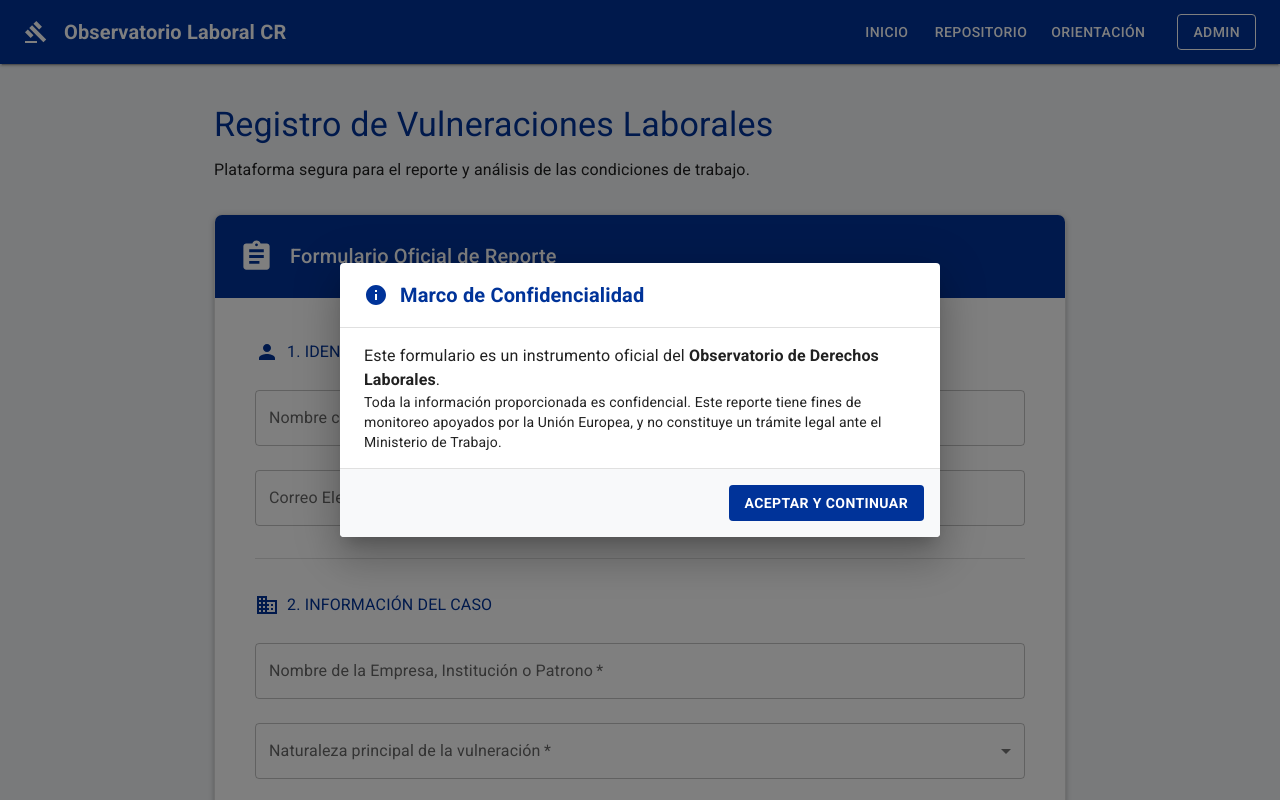
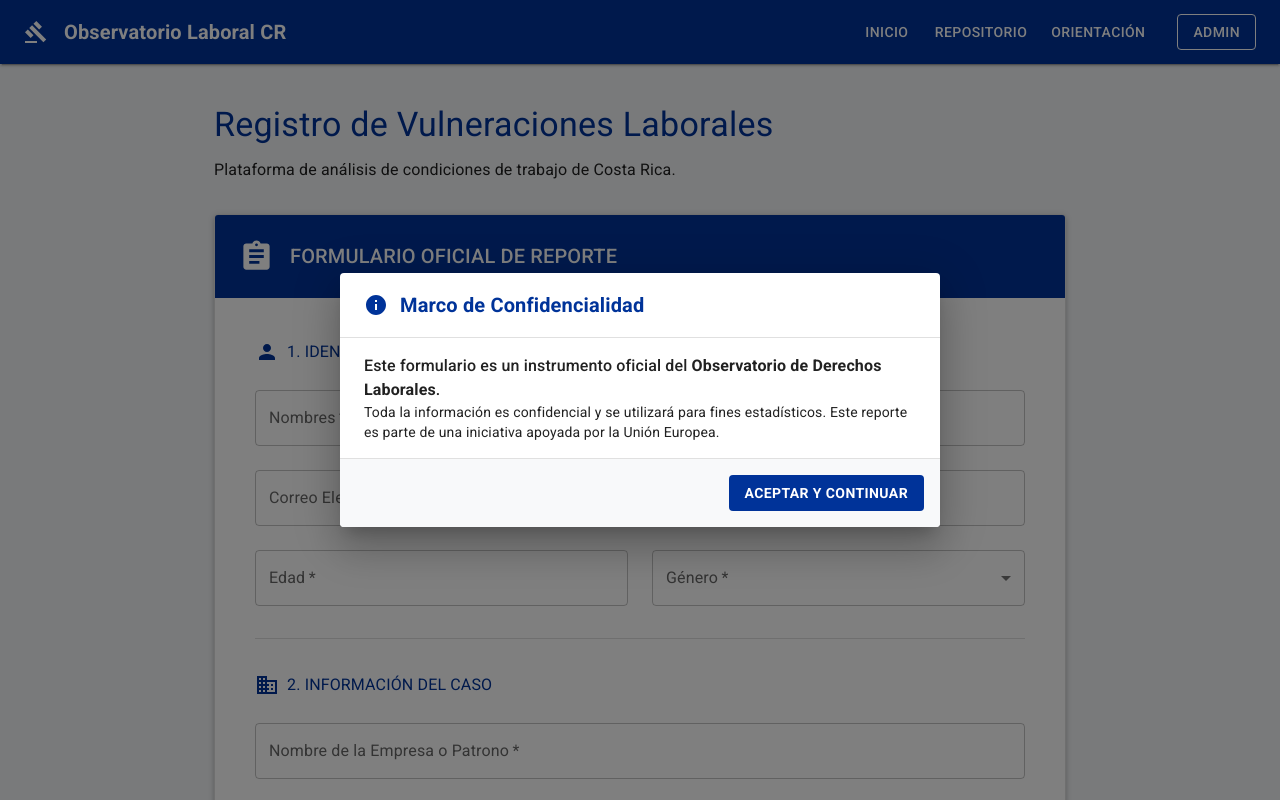
Before and after one commit to iiresodh-cr/Observatorio-laboral-frontend, a React (Vite) app: page /denuncia in a window 1280 px wide. Shown: the top 800 px of the page. Built offline with nearby package versions, Linux system fonts and the light colour scheme.

Commit message:
nombres y apellidos

```diff
--- a/src/pages/Denuncia.jsx
+++ b/src/pages/Denuncia.jsx
@@ -32,7 +32,14 @@ export default function Denuncia() {
   const [resultModal, setResultModal] = useState({ open: false, title: '', message: '' });
 
   const [formData, setFormData] = useState({
-    nombre: '', empresa: '', email: '', edad: '', genero: '', tipoDenuncia: '', descripcion: ''
+    nombres: '',
+    apellidos: '',
+    empresa: '',
+    email: '',
+    edad: '',
+    genero: '',
+    tipoDenuncia: '',
+    descripcion: ''
   });
 
   const handleFormChange = (e) => {
@@ -44,28 +51,28 @@ export default function Denuncia() {
     setResultModal({
       open: true,
       title: 'Reporte Registrado Exitosamente',
-      message: 'Su información ha sido procesada de manera segura por el sistema del Observatorio.'
+      message: 'Su información ha sido procesada de manera segura para el análisis estadístico del Observatorio.'
     });
-    setFormData({ nombre: '', empresa: '', email: '', edad: '', genero: '', tipoDenuncia: '', descripcion: '' });
+    setFormData({ nombres: '', apellidos: '', empresa: '', email: '', edad: '', genero: '', tipoDenuncia: '', descripcion: '' });
   };
 
   return (
     <Container maxWidth="md" sx={{ mt: 5, mb: 8 }}>
-      {/* Modal Informativo */}
-      <Dialog open={openModal} onClose={() => setOpenModal(false)} PaperProps={{ sx: { borderRadius: 2 } }}>
+      {/* Modal Informativo Institucional */}
+      <Dialog open={openModal} onClose={() => setOpenModal(false)} PaperProps={{ sx: { borderRadius: 1 } }}>
         <DialogTitle sx={{ display: 'flex', alignItems: 'center', gap: 1.5, color: 'primary.main', fontWeight: 'bold' }}>
           <InfoIcon /> Marco de Confidencialidad
         </DialogTitle>
         <DialogContent dividers>
-          <Typography variant="body1" paragraph>
+          <Typography variant="body1" paragraph sx={{ fontWeight: 500 }}>
             Este formulario es un instrumento oficial del <strong>Observatorio de Derechos Laborales</strong>.
           </Typography>
           <Typography variant="body2" color="text.secondary">
-            Toda la información proporcionada es confidencial. Este reporte tiene fines de monitoreo apoyados por la Unión Europea, y no constituye un trámite legal ante el Ministerio de Trabajo.
+            Toda la información es confidencial y se utilizará para fines estadísticos. Este reporte es parte de una iniciativa apoyada por la Unión Europea.
           </Typography>
         </DialogContent>
         <DialogActions sx={{ p: 2, bgcolor: '#f8f9fa' }}>
-          <Button onClick={() => setOpenModal(false)} variant="contained" color="primary" disableElevation sx={{ fontWeight: 'bold' }}>
+          <Button onClick={() => setOpenModal(false)} variant="contained" disableElevation sx={{ fontWeight: 'bold', borderRadius: 1 }}>
             ACEPTAR Y CONTINUAR
           </Button>
         </DialogActions>
@@ -76,149 +83,99 @@ export default function Denuncia() {
         <DialogTitle sx={{ fontWeight: 'bold', color: 'primary.main' }}>{resultModal.title}</DialogTitle>
         <DialogContent><Typography>{resultModal.message}</Typography></DialogContent>
         <DialogActions sx={{ p: 2 }}>
-          <Button onClick={() => setResultModal({ ...resultModal, open: false })} variant="contained" disableElevation>
+          <Button onClick={() => setResultModal({ ...resultModal, open: false })} variant="contained" disableElevation sx={{ borderRadius: 1 }}>
             CERRAR
           </Button>
         </DialogActions>
       </Dialog>
 
-      {/* Encabezado */}
       <Box sx={{ mb: 4 }}>
         <Typography variant="h4" color="primary" fontWeight="800" gutterBottom>
           Registro de Vulneraciones Laborales
         </Typography>
         <Typography variant="body1" color="text.secondary">
-          Plataforma segura para el reporte y análisis de las condiciones de trabajo.
+          Plataforma de análisis de condiciones de trabajo de Costa Rica.
         </Typography>
       </Box>
 
-      {/* Formulario */}
-      <Paper elevation={3} sx={{ borderRadius: 2, overflow: 'hidden', border: '1px solid #e0e0e0' }}>
-
+      <Paper elevation={3} sx={{ borderRadius: 1, overflow: 'hidden', border: '1px solid #e0e0e0' }}>
         <Box sx={{ p: 3, bgcolor: '#003399', color: 'white', display: 'flex', alignItems: 'center', gap: 2 }}>
           <AssignmentIcon fontSize="large" />
-          <Box>
-            <Typography variant="h6" fontWeight="bold">Formulario Oficial de Reporte</Typography>
-          </Box>
+          <Typography variant="h6" fontWeight="bold">FORMULARIO OFICIAL DE REPORTE</Typography>
         </Box>
 
         <Box component="form" onSubmit={handleFormSubmit} sx={{ p: { xs: 3, md: 5 }, bgcolor: '#ffffff' }}>
-
           <Stack spacing={4}>
 
-            {/* SECCIÓN 1 */}
+            {/* SECCIÓN 1: IDENTIFICACIÓN */}
             <Box>
               <Typography variant="subtitle1" color="primary" fontWeight="bold" sx={{ display: 'flex', alignItems: 'center', gap: 1, mb: 3 }}>
                 <PersonIcon /> 1. IDENTIFICACIÓN DE LA PERSONA
               </Typography>
 
-              <Stack spacing={3}>
-                {/* Nombre en su propia fila obligatoria */}
-                <TextField
-                  fullWidth
-                  label="Nombre completo"
-                  name="nombre"
-                  value={formData.nombre}
-                  onChange={handleFormChange}
-                />
+              <Box sx={{ display: 'grid', gridTemplateColumns: { xs: '1fr', md: 'repeat(12, 1fr)' }, gap: 3 }}>
+                {/* DIVISIÓN: Nombres y Apellidos en la misma fila (50% cada uno) */}
+                <Box sx={{ gridColumn: { xs: 'span 1', md: 'span 6' } }}>
+                  <TextField fullWidth label="Nombres" name="nombres" value={formData.nombres} onChange={handleFormChange} required />
+                </Box>
+                <Box sx={{ gridColumn: { xs: 'span 1', md: 'span 6' } }}>
+                  <TextField fullWidth label="Apellidos" name="apellidos" value={formData.apellidos} onChange={handleFormChange} required />
+                </Box>
 
-                {/* Flexbox puro para repartir el espacio sin usar Grid */}
-                <Box sx={{ display: 'flex', flexDirection: { xs: 'column', md: 'row' }, gap: 3 }}>
-                  <TextField
-                    required
-                    sx={{ flex: 2 }} /* 50% del espacio */
-                    type="email"
-                    label="Correo Electrónico"
-                    name="email"
-                    value={formData.email}
-                    onChange={handleFormChange}
-                  />
-                  <TextField
-                    select
-                    required
-                    sx={{ flex: 1 }} /* 25% del espacio */
-                    label="Género"
-                    name="genero"
-                    value={formData.genero}
-                    onChange={handleFormChange}
-                  >
+                {/* Correo Electrónico ocupa toda la fila */}
+                <Box sx={{ gridColumn: { xs: 'span 1', md: 'span 12' } }}>
+                  <TextField required fullWidth type="email" label="Correo Electrónico de contacto" name="email" value={formData.email} onChange={handleFormChange} />
+                </Box>
+
+                {/* Edad y Género repartidos 50/50 */}
+                <Box sx={{ gridColumn: { xs: 'span 1', md: 'span 6' } }}>
+                  <TextField required fullWidth type="number" label="Edad" name="edad" value={formData.edad} onChange={handleFormChange} inputProps={{ min: 15, max: 100 }} />
+                </Box>
+                <Box sx={{ gridColumn: { xs: 'span 1', md: 'span 6' } }}>
+                  <TextField select required fullWidth label="Género" name="genero" value={formData.genero} onChange={handleFormChange}>
                     {opcionesGenero.map((opt) => (
                       <MenuItem key={opt.value} value={opt.value}>{opt.label}</MenuItem>
                     ))}
                   </TextField>
-                  <TextField
-                    required
-                    sx={{ flex: 1 }} /* 25% del espacio */
-                    type="number"
-                    label="Edad"
-                    name="edad"
-                    value={formData.edad}
-                    onChange={handleFormChange}
-                    inputProps={{ min: 15, max: 100 }}
-                  />
                 </Box>
-              </Stack>
+              </Box>
             </Box>
 
             <Divider />
 
-            {/* SECCIÓN 2 */}
+            {/* SECCIÓN 2: INFORMACIÓN DEL CASO */}
             <Box>
               <Typography variant="subtitle1" color="primary" fontWeight="bold" sx={{ display: 'flex', alignItems: 'center', gap: 1, mb: 3 }}>
                 <BusinessIcon /> 2. INFORMACIÓN DEL CASO
               </Typography>
 
               <Stack spacing={3}>
-                <TextField
-                  required
-                  fullWidth
-                  label="Nombre de la Empresa, Institución o Patrono"
-                  name="empresa"
-                  value={formData.empresa}
-                  onChange={handleFormChange}
-                />
+                <TextField required fullWidth label="Nombre de la Empresa o Patrono" name="empresa" value={formData.empresa} onChange={handleFormChange} />
 
-                <TextField
-                  select
-                  required
-                  fullWidth
-                  label="Naturaleza principal de la vulneración"
-                  name="tipoDenuncia"
-                  value={formData.tipoDenuncia}
-                  onChange={handleFormChange}
-                >
+                <TextField select required fullWidth label="Naturaleza de la vulneración" name="tipoDenuncia" value={formData.tipoDenuncia} onChange={handleFormChange}>
                   {tiposDenuncia.map((tipo) => (
-                    <MenuItem key={tipo} value={tipo} sx={{ py: 1.2 }}>
+                    <MenuItem key={tipo} value={tipo} sx={{ py: 1.2, whiteSpace: 'normal' }}>
                       {tipo}
                     </MenuItem>
                   ))}
                 </TextField>
 
-                <TextField
-                  required
-                  fullWidth
-                  multiline
-                  minRows={6}
-                  label="Relación de los hechos"
-                  name="descripcion"
-                  value={formData.descripcion}
-                  onChange={handleFormChange}
-                />
+                <TextField required fullWidth multiline minRows={6} label="Relación cronológica de los hechos" name="descripcion" value={formData.descripcion} onChange={handleFormChange} placeholder="Describa con detalle fechas, lugares y cargos involucrados." />
               </Stack>
             </Box>
 
+            {/* BOTÓN ALINEADO A LA DERECHA Y CUADRADO */}
             <Box sx={{ display: 'flex', justifyContent: 'flex-end', pt: 2 }}>
               <Button
                 type="submit"
                 variant="contained"
                 color="secondary"
                 disableElevation
-                sx={{ py: 1.5, px: 5, fontSize: '1rem', fontWeight: 'bold', borderRadius: 1, color: '#000' }}
+                sx={{ py: 1.5, px: 6, fontSize: '1rem', fontWeight: 'bold', borderRadius: 1, color: '#000' }}
               >
                 REGISTRAR REPORTE
               </Button>
             </Box>
-
           </Stack>
         </Box>
       </Paper>
```
